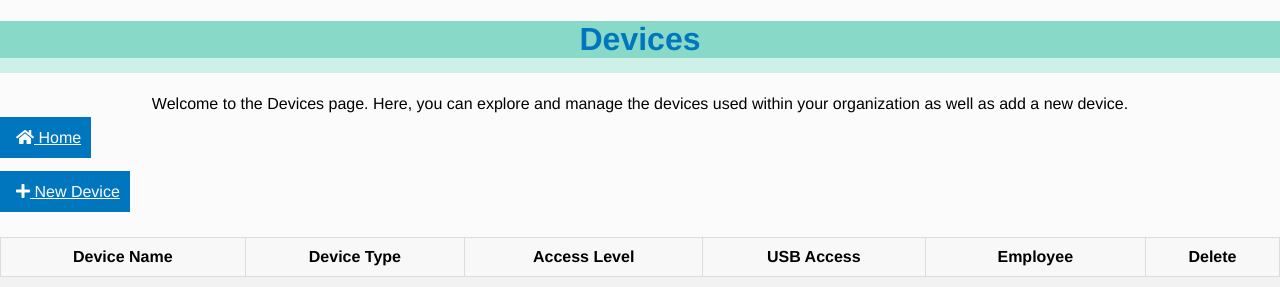
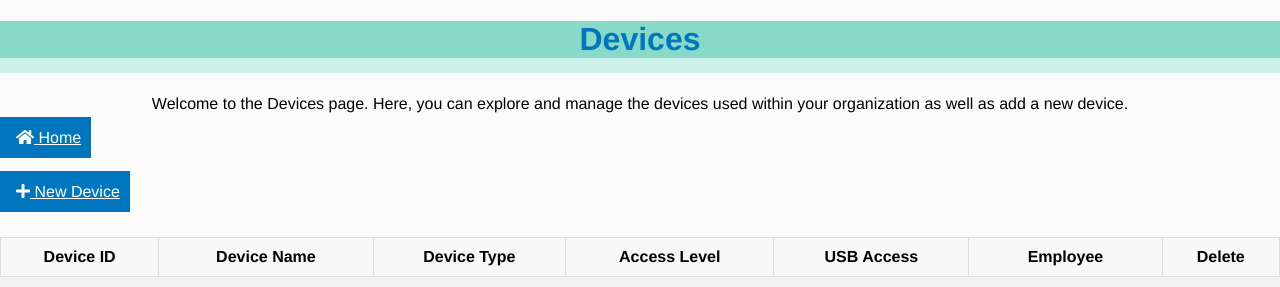
Before and after one commit to HexHeros/IT-Managment, a Flask app: page /devices in a window 1280 px wide. Shown: the top 287 px of the page. Run offline with Flask 2, Linux system fonts and the light colour scheme; tables that the repository leaves empty or names only in its code hold one stand-in row (values such as "Sample post"); data that the repository does not hold is empty; some libraries are stand-ins or nearby versions.

Commit message:
Update devices.html

```diff
--- a/templates/devices.html
+++ b/templates/devices.html
@@ -29,6 +29,7 @@
     <br>
     <table>
         <tr>
+            <th>Device ID</th>
             <th>Device Name</th>
             <th>Device Type</th>
             <th>Access Level</th>
@@ -38,6 +39,7 @@
         </tr>
         {% for device in devices %}
         <tr>
+            <td>{{ device.device_id }}</td>
             <td>{{ device.device_name }}</td>
             <td>{{ device.type }}</td>
             <td>{{ device.access_level }}</td>
```
